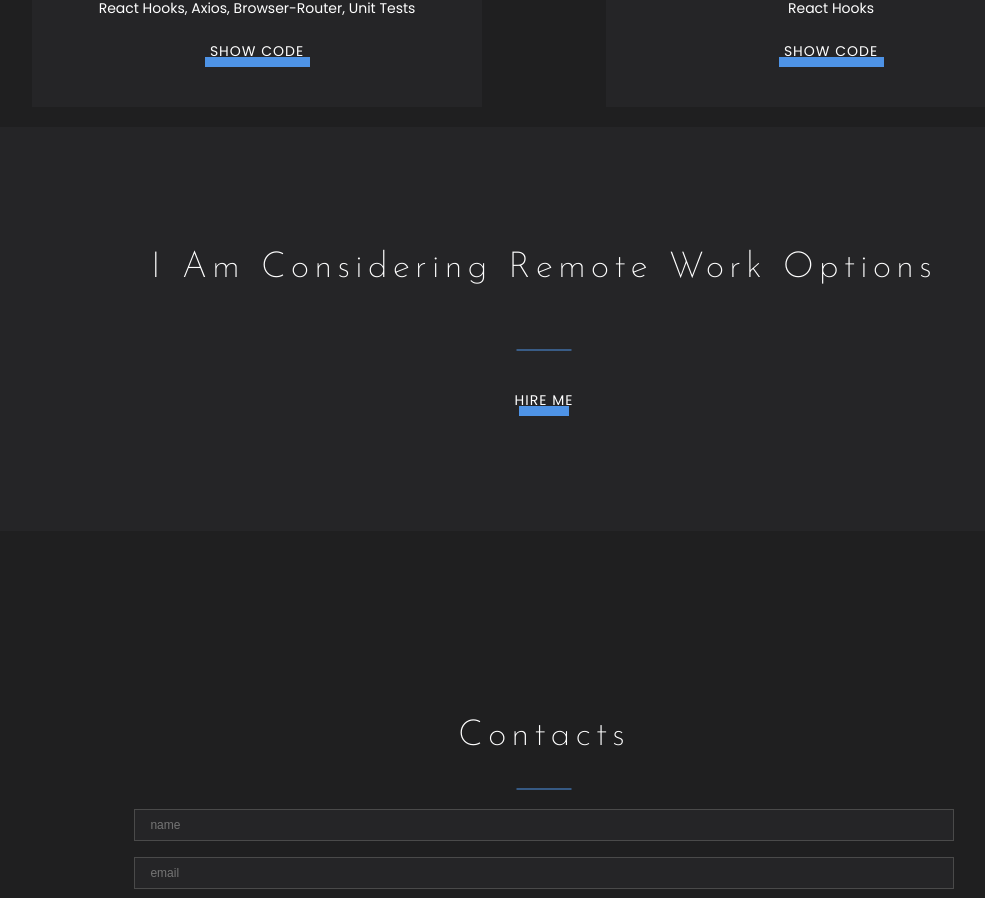
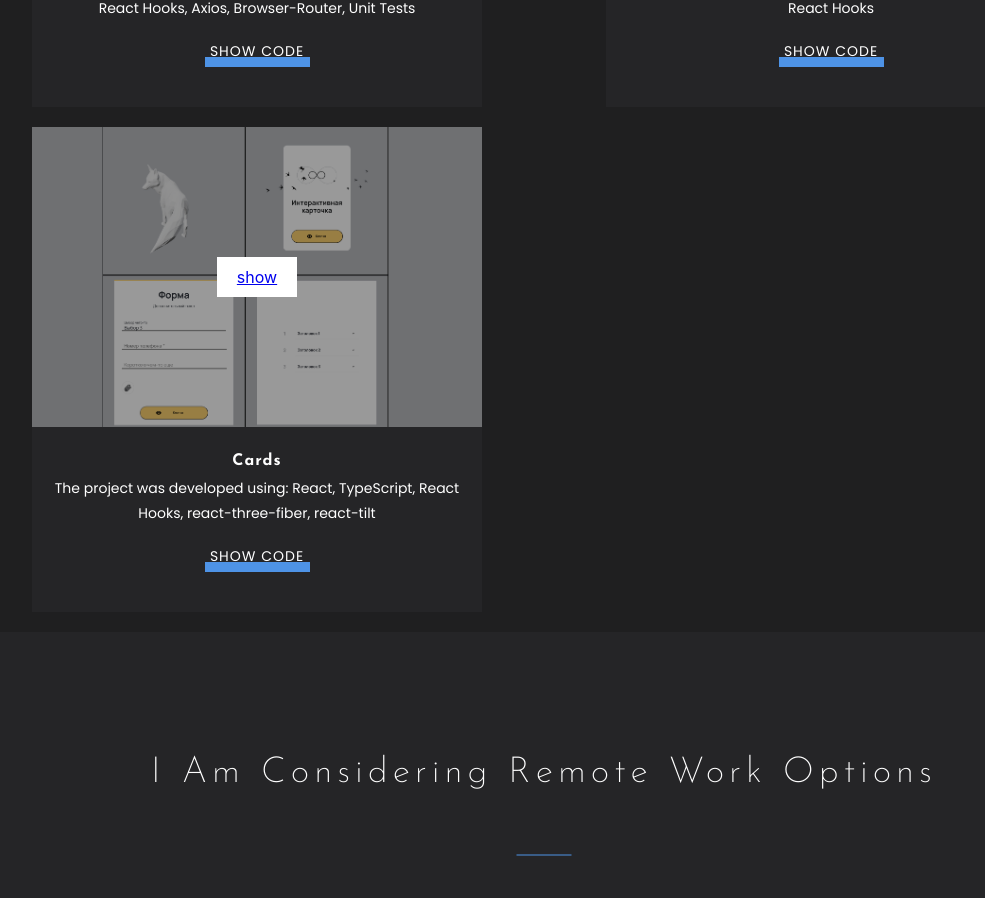
Before and after one commit to TkachukSA/myPortfolio, a React (Create React App) app: page / in a window 1280 px wide. Shown: the part 3274-4172 px from the top of the page, without its empty margins (96-1081 px from the left). Built offline with nearby package versions, Linux system fonts and the light colour scheme.

Commit message:
Refactoring

```diff
--- a/src/myWorks/Projects.tsx
+++ b/src/myWorks/Projects.tsx
@@ -7,6 +7,7 @@ import todo from '../asses/image/todo.png'
 import soc from '../asses/image/social.png'
 import component from '../asses/image/present.png'
 import counter from '../asses/image/counter.png'
+import welbex from '../asses/image/welbex.png'
 
 
 type ProjectsType={
@@ -14,7 +15,12 @@ type ProjectsType={
     socialNetwork : { title: string, srcCode:string, style: any, description: string, src:string}
     hwIgnat : { title: string, srcCode:string, style: any, description: string, src:string}
     counterRedux : { title: string, srcCode:string, style: any, description: string, src:string}
+    welbex : { title: string, srcCode:string, style: any, description: string, src:string}
 }
+const welbexImage = {
+    color: 'blue',
+    backgroundImage: `url(${welbex})`,
+};
 const todolistImage = {
     color: 'blue',
     backgroundImage: `url(${todo})`,
@@ -60,6 +66,13 @@ let projects:ProjectsType = {
         style:counterPng,
         description:'The project was developed using:  React, Redux, TypeScript,  React Hooks',
         src:'https://asa121asa.github.io/CounterWithRedux/'
+    },
+    welbex:{
+        title:'Cards',
+        srcCode: 'https://github.com/asa121asa/test_homework_inmedia',
+        style:welbexImage,
+        description:'The project was developed using:  React, TypeScript, React Hooks, react-three-fiber, react-tilt',
+        src:'https://asa121asa.github.io/test_homework_inmedia/'
     }
 }
 
@@ -98,6 +111,12 @@ function Projects() {
                             src={projects.counterRedux.src}
                             srcCode={projects.counterRedux.srcCode}
                     />
+                    <MyWork style={projects.welbex.style}
+                            title={projects.welbex.title}
+                            description={projects.welbex.description}
+                            src={projects.welbex.src}
+                            srcCode={projects.welbex.srcCode}
+                    />
 
 
 
```
Also changed, not shown: src/asses/image/welbex.png (added), src/nav/Nav.tsx (line endings or trailing spaces).
